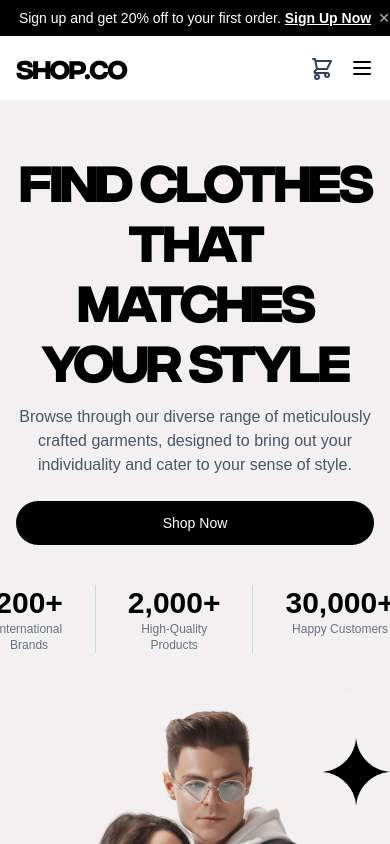
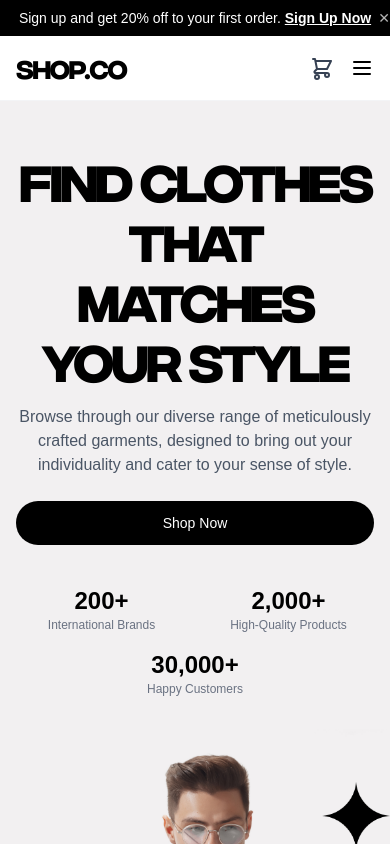
Before and after one commit to pagiannis/EcommerceWebsite, a React (Vite) app in the folder client/: page / in a window 390 px wide. Shown: the top 844 px of the page. Built offline with nearby package versions, Linux system fonts and the light colour scheme; a web font is replaced by a local one.

Commit message:
Home page repsonsive stats

```diff
--- a/client/src/pages/HomePage.tsx
+++ b/client/src/pages/HomePage.tsx
@@ -50,7 +50,7 @@ export default function HomePage() {
             >
               Shop Now
             </Link>
-            <div className="mt-10 flex justify-center gap-8 lg:justify-start">
+            <div className="mt-10 grid grid-cols-2 place-items-center gap-4 lg:flex lg:justify-start lg:gap-8">
               {[
                 { value: "200+", label: "International Brands" },
                 { value: "2,000+", label: "High-Quality Products" },
@@ -58,9 +58,9 @@ export default function HomePage() {
               ].map((stat, i) => (
                 <div
                   key={stat.label}
-                  className={`text-center lg:text-left ${i > 0 ? "border-l border-gray-300 pl-8" : ""}`}
+                  className={`text-center lg:text-left ${i === 2 ? "col-span-2" : ""} ${i > 0 ? "lg:border-l lg:border-gray-300 lg:pl-8" : ""}`}
                 >
-                  <div className="text-3xl font-extrabold text-brand-black">
+                  <div className="text-2xl lg:text-3xl font-extrabold text-brand-black">
                     {stat.value}
                   </div>
                   <div className="text-xs text-gray-500">{stat.label}</div>
```
